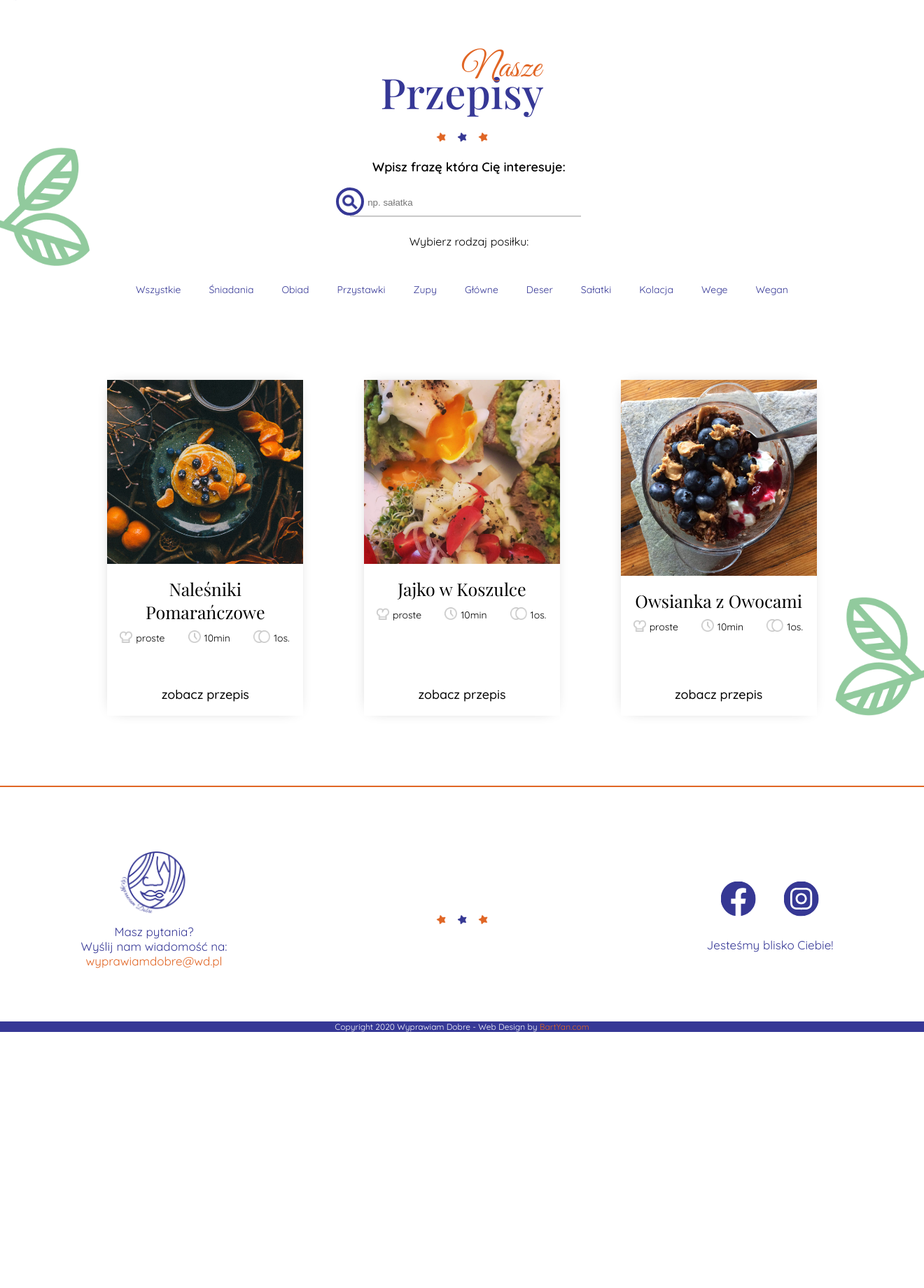
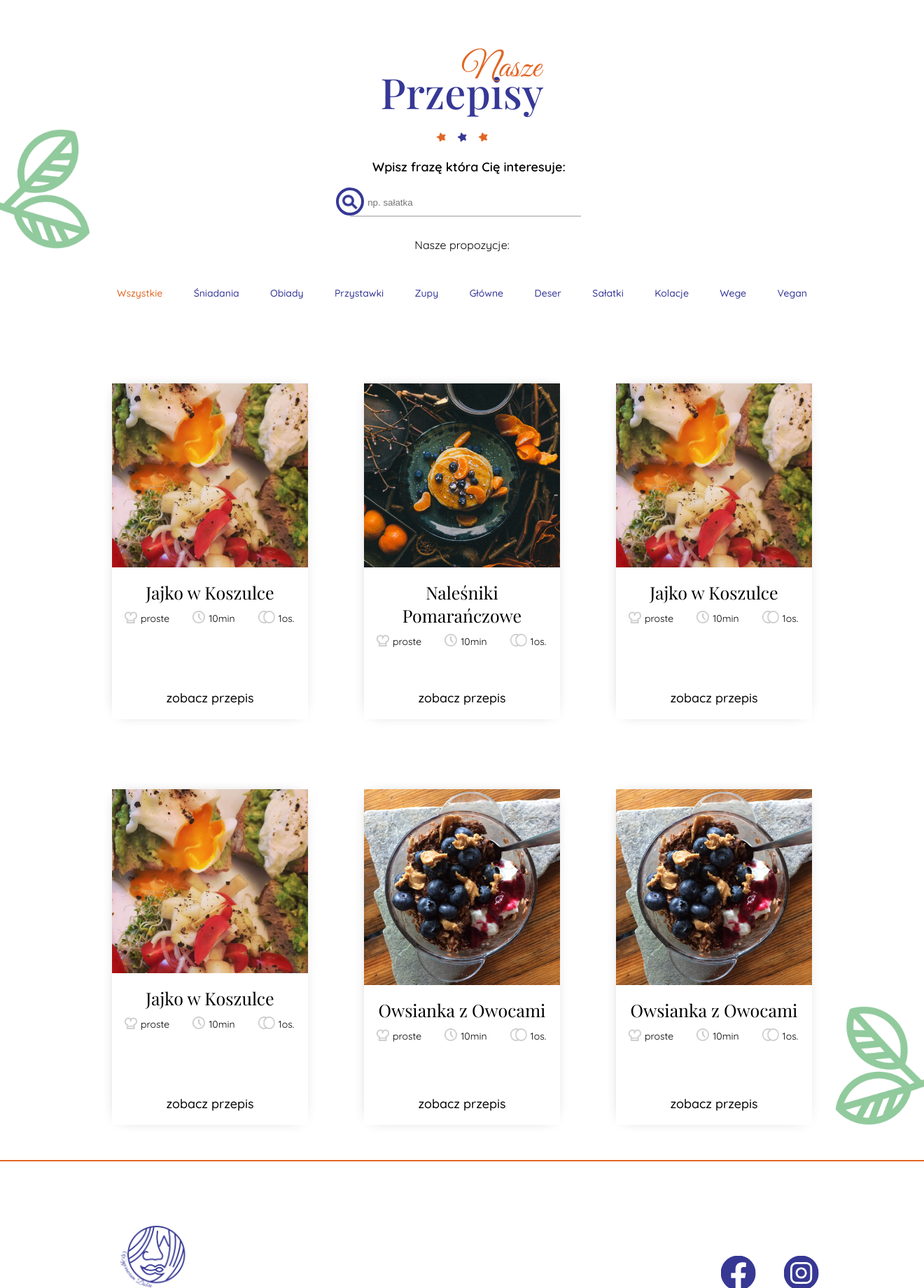
Before and after one commit to BartYan/Wyprawiam-Dobre, a PHP site: page /recipes.html in a window 1320 px wide; the page is wider, and only the part inside the window is pictured. Shown: the part 44-1885 px from the top of that part at 70% size. Before the commit the page ends 1519 px from the top of that part, so only its background shows below. Run offline with PHP 8.4, Linux system fonts and the light colour scheme; some web fonts are replaced.

Commit message:
recipes.html - recipes filter

```diff
--- a/index.html
+++ b/index.html
@@ -112,7 +112,7 @@
 
         <ul class="infoBox_top-subMenu">
           <li class="infoBox_top-subMenu--item">
-            <a class="infoBox_top-subMenu--link" href="#">
+            <a class="infoBox_top-subMenu--link" href="recipes.html">
               <img class="subMenu-starIcon" src="img/orange-star.png" alt="">
               <p class="infoBox_top-subMenu--txt">przepisy
                 <span class="infoBox_top-subMenu--txtSpan">
@@ -311,7 +311,7 @@
         <p class="infoBox_top-description">Złap świeże inspiracje do swoich posiłków!</br>Jeśli jesteś głodny
           apetycznych
           newsów, zostaw nam swojego maila a będziesz na bieżąco z naszymi nowinkami.
-          </br><b>Wyprawiaj Dobre</b> razem z nami dla siebie i swoich bliskich! :)</p>
+          </br><b>Wyprawiaj Dobre</b> dla siebie i swoich bliskich! :)</p>
       </div>
       <div class="infoBox_bottom">
         <img class="infoBox_bottom-img" src="img/orange.png" alt="ikonka pomarańczy">
--- a/recipes.html
+++ b/recipes.html
@@ -88,6 +88,8 @@
                 </div>
             </div>
         </nav>
+        <!--TOP LEAFs DECORATION-->
+        <img class="leaf-left--nav" src="img/leaf-left.png" alt="leaf icon">
     </header>
 
     <!--RECIPES SECTION-->
@@ -112,26 +114,62 @@
                 </fieldset>
             </form>
             <p class="center_infoBox-description">
-                Wybierz rodzaj posiłku:
+                Nasze propozycje:
             </p>
-            <ul class="center_infoBox-list">
-                <a href="#" class="center_infoBox-list--link"><li>Wszystkie</li></a>
-                <a href="#" class="center_infoBox-list--link"><li>Śniadania</li></a>
-                <a href="#" class="center_infoBox-list--link"><li>Obiad</li></a>
-                <a href="#" class="center_infoBox-list--link"><li>Przystawki</li></a>
-                <a href="#" class="center_infoBox-list--link"><li>Zupy</li></a>
-                <a href="#" class="center_infoBox-list--link"><li>Główne</li></a>
-                <a href="#" class="center_infoBox-list--link"><li>Deser</li></a>
-                <a href="#" class="center_infoBox-list--link"><li>Sałatki</li></a>
-                <a href="#" class="center_infoBox-list--link"><li>Kolacja</li></a>
-                <a href="#" class="center_infoBox-list--link"><li>Wege</li></a>
-                <a href="#" class="center_infoBox-list--link"><li>Wegan</li></a>
-            </ul>
         </div>
+        <!--BOTTOM LEAFs DECORATION-->
+        <img class="leaf-right" src="img/leaf-right.png" alt="leaf icon">
 
+        <!--RECIPES FILTER-->
+        <!--recipes_filters BUTTONS-->
+        <div id="recipes_filters">
+            <button id="filter_all" class="recipe_filter tag--active">Wszystkie</button>
+            <button id="filter_breakfast" class="recipe_filter">Śniadania</button>
+            <button id="filter_dinner" class="recipe_filter">Obiady</button>
+            <button id="filter_starter" class="recipe_filter">Przystawki</button>
+            <button id="filter_soup" class="recipe_filter">Zupy</button>
+            <button id="filter_main" class="recipe_filter">Główne</button>
+            <button id="filter_desser" class="recipe_filter">Deser</button>
+            <button id="filter_salad" class="recipe_filter">Sałatki</button>
+            <button id="filter_supper" class="recipe_filter">Kolacje</button>
+            <button id="filter_wege" class="recipe_filter">Wege</button>
+            <button id="filter_vegan" class="recipe_filter">Vegan</button>
 
+            <p id="recipes_filters-message">Przepraszamy, filtry nie będą działać bez włączonej obsługi JavaScript.</br> Wciąż możesz wybrać przepis bez sortowania!</p>
+        </div>
+        <!--recipes_filters BUTTONS THE END-->
 
-        <div class="recipe">
+        <!--recipe_row-->
+        <div class="recipe_row">
+
+            <!--recipe_column-->
+            <div class="recipe_column filter--show tag-breakfast">
+                <!--RECIPE CARD-->
+                <div class="recipe_box">
+                    <img class="recipe_box-img" src="img/photos/egg.jpg" alt="jajko w koszulce">
+
+                    <h5 class="recipe_box-title">Jajko w Koszulce</h5>
+
+                    <img class="recipe_box-icon level" src="img/chefLvl.png" alt="poziom trudności">
+                    <span class="recipe_box-iconTxt">proste</span>
+
+                    <img class="recipe_box-icon clock" src="img/clock.png" alt="czas">
+                    <span class="recipe_box-iconTxt">10min</span>
+
+                    <img class="recipe_box-icon serve" src="img/serve.png" alt="ilość osób">
+                    <span class="recipe_box-iconTxt">1os.</span>
+
+                    <p class="recipe_box-text">Kakaowa owsianka z owocami i Twoimi ulubionymi dodatkami. Mniam!</p>
+
+                    <button class="recipe_box-button" type="button">zobacz przepis <i class="recipe_box-button--arrow"
+                            aria-hidden="true">&#8594</i></button>
+                </div>
+                <!--RECIPE CARD THE END-->
+            </div>
+            <!--recipe_column THE END-->
+
+            <!--recipe_column-->
+            <div class="recipe_column filter--show tag-main tag-desser tag-supper">
                 <!--RECIPE CARD-->
                 <div class="recipe_box">
                     <img class="recipe_box-img" src="img/photos/orangepancake.jpg" alt="Naleśniki Pomarańczowe">
@@ -153,6 +191,11 @@
                             aria-hidden="true">&#8594</i></button>
                 </div>
                 <!--RECIPE CARD THE END-->
+            </div>
+            <!--recipe_column THE END-->
+
+            <!--recipe_column-->
+            <div class="recipe_column filter--show tag-breakfast tag-starter">
                 <!--RECIPE CARD-->
                 <div class="recipe_box">
                     <img class="recipe_box-img" src="img/photos/egg.jpg" alt="jajko w koszulce">
@@ -174,6 +217,37 @@
                             aria-hidden="true">&#8594</i></button>
                 </div>
                 <!--RECIPE CARD THE END-->
+            </div>
+            <!--recipe_column THE END-->
+
+            <!--recipe_column-->
+            <div class="recipe_column filter--show tag-breakfast tag-starter">
+                <!--RECIPE CARD-->
+                <div class="recipe_box">
+                    <img class="recipe_box-img" src="img/photos/egg.jpg" alt="jajko w koszulce">
+
+                    <h5 class="recipe_box-title">Jajko w Koszulce</h5>
+
+                    <img class="recipe_box-icon level" src="img/chefLvl.png" alt="poziom trudności">
+                    <span class="recipe_box-iconTxt">proste</span>
+
+                    <img class="recipe_box-icon clock" src="img/clock.png" alt="czas">
+                    <span class="recipe_box-iconTxt">10min</span>
+
+                    <img class="recipe_box-icon serve" src="img/serve.png" alt="ilość osób">
+                    <span class="recipe_box-iconTxt">1os.</span>
+
+                    <p class="recipe_box-text">Kakaowa owsianka z owocami i Twoimi ulubionymi dodatkami. Mniam!</p>
+
+                    <button class="recipe_box-button" type="button">zobacz przepis <i class="recipe_box-button--arrow"
+                            aria-hidden="true">&#8594</i></button>
+                </div>
+                <!--RECIPE CARD THE END-->
+            </div>
+            <!--recipe_column THE END-->
+
+            <!--recipe_column-->
+            <div class="recipe_column filter--show tag-breakfast">
                 <!--RECIPE CARD-->
                 <div class="recipe_box">
                     <img class="recipe_box-img" src="img/photos/owsianka.jpg" alt="Owsianka z Owocami">
@@ -197,10 +271,39 @@
                 </div>
                 <!--RECIPE CARD THE END-->
             </div>
+            <!--recipe_column THE END-->
 
-        <img class="leaf-left" src="img/leaf-left.png" alt="leaf icon">
-        <img class="leaf-right" src="img/leaf-right.png" alt="leaf icon">
+            <!--recipe_column-->
+            <div class="recipe_column filter--show tag-breakfast tag-wege">
+                <!--RECIPE CARD-->
+                <div class="recipe_box">
+                    <img class="recipe_box-img" src="img/photos/owsianka.jpg" alt="Owsianka z Owocami">
+
+                    <h5 class="recipe_box-title">Owsianka z Owocami</h5>
+
+                    <img class="recipe_box-icon level" src="img/chefLvl.png" alt="poziom trudności">
+                    <span class="recipe_box-iconTxt">proste</span>
+
+                    <img class="recipe_box-icon clock" src="img/clock.png" alt="czas">
+                    <span class="recipe_box-iconTxt">10min</span>
+
+                    <img class="recipe_box-icon serve" src="img/serve.png" alt="ilość osób">
+                    <span class="recipe_box-iconTxt">1os.</span>
+
+                    <p class="recipe_box-text">Kakaowa owsianka z owocami i Twoimi ulubionymi dodatkami. Mniam!</p>
+
+                    <button class="recipe_box-button" type="button">zobacz przepis <i class="recipe_box-button--arrow"
+                            aria-hidden="true">&#8594</i>
+                    </button>
+                </div>
+                <!--RECIPE CARD THE END-->
+            </div>
+            <!--recipe_column THE END-->
+        </div>
+        <!--recipe_row THE END-->
+        <!--RECIPES FILTER THE END-->
     </section>
+    <!--RECIPE SECTION THE END-->
 
     <!--FOOTER SECTION-->
     <section class="footer">
@@ -246,6 +349,7 @@
     <script src="js/buttonRoller.js"></script>
     <script src="js/hamburger_overlay.js"></script>
     <script src="js/backToTopButton.js"></script>
+    <script src="js/recipes_filter.js"></script>
 </body>
 
 </html>
--- a/sass/_base.scss
+++ b/sass/_base.scss
@@ -592,6 +592,17 @@ body {
 	overflow-x: hidden;
 }
 
+.leaf-left--nav {
+	display: none;
+	position: absolute;
+	width: 150px;
+	margin-top: 15%;
+	left: 0;
+	margin-left: -20px;
+	z-index: -1;
+	overflow-x: hidden;
+}
+
 .leaf-right {
 	display: none;
 	position: absolute;
--- a/sass/_mediaqueries.scss
+++ b/sass/_mediaqueries.scss
@@ -107,14 +107,13 @@
 
 		.center_infoBox-description {
 			text-align: center;
-			padding-top: 25px;
+			padding: 30px 0 0 0;
+			margin: 0;
 		}
-
-		&-list {
-			width: 80% !important;
-			margin: 30px auto 0 auto;
-			justify-content: center;
-		}
+	}
+	//recipe sites
+	.recipe_column {
+		padding: 0 40px !important;
 	}
 }
 
@@ -169,7 +168,9 @@
 	.leaf-left {
 		display: block;
 	}
-
+	.leaf-left--nav {
+		display: block;
+	}
 	.leaf-right {
 		display: block;
 	}
--- a/sass/_recipes.scss
+++ b/sass/_recipes.scss
@@ -9,7 +9,7 @@
   }
 
   .label_center {
-        text-align:left;
+    text-align: center;
     margin: 0;
     display: block;
   }
@@ -18,20 +18,59 @@
     text-align: left;
     padding: 25px 0 0 20px;
   }
-    &-list {
-        width: 100%;
+}
+
+//RECIPES FILTER SECTION
+#recipes_filters {
+  margin: 30px 0 0 0;
+  text-align: center;
+  padding: 0;
+}
+
+.recipe_filter {
+  padding: 20px;
+  outline: none;
+  font-family: 'Quicksand', sans-serif;
+  font-size:14px;
+  font-weight: 500;
+  color: $navyBlue-color;
+  text-decoration: none;
+  cursor: pointer;
+  background: none;
+  border: none;
+}
+
+.recipe_filter:hover {
+  color: $orange-color;
+}
+
+.recipe_filter.tag--active {
+  color: $orange-color;
+}
+
+.recipe_row {
   display: flex;
   flex-wrap: wrap;
-        justify-content: left;
-        &--link {
-            text-decoration: none;
-            list-style-type: none;
-            padding: 20px;
-            font-size: 14px;
-            color: $navyBlue-color;
+  justify-content: center;
+  margin: 0 auto 50px auto;
+  padding: 0;
+  width: 90%;
+  order: 1;
 }
-        &--link:hover {
-            color: $orange-color;
+
+.recipe_column {
+  padding: 0;
+  display: none;
+  //Hide recipe_row by default
 }
+
+.filter--show {
+  display: block;
 }
+
+#recipes_filters-message {
+  color: #eb3924;
+  background-color: rgba(235, 209, 143, .6);
+  padding: 10px;
 }
+//RECIPES FILTER SECTION THE END
```
Also changed, not shown: about.html (+5 -5 lines), js/recipes_filter copy.js (added, +85 -0 lines), js/recipes_filter.js (added, +100 -0 lines), css/style.min.css, 1 other file. Lines whose indentation alone changed are shown as unchanged.
